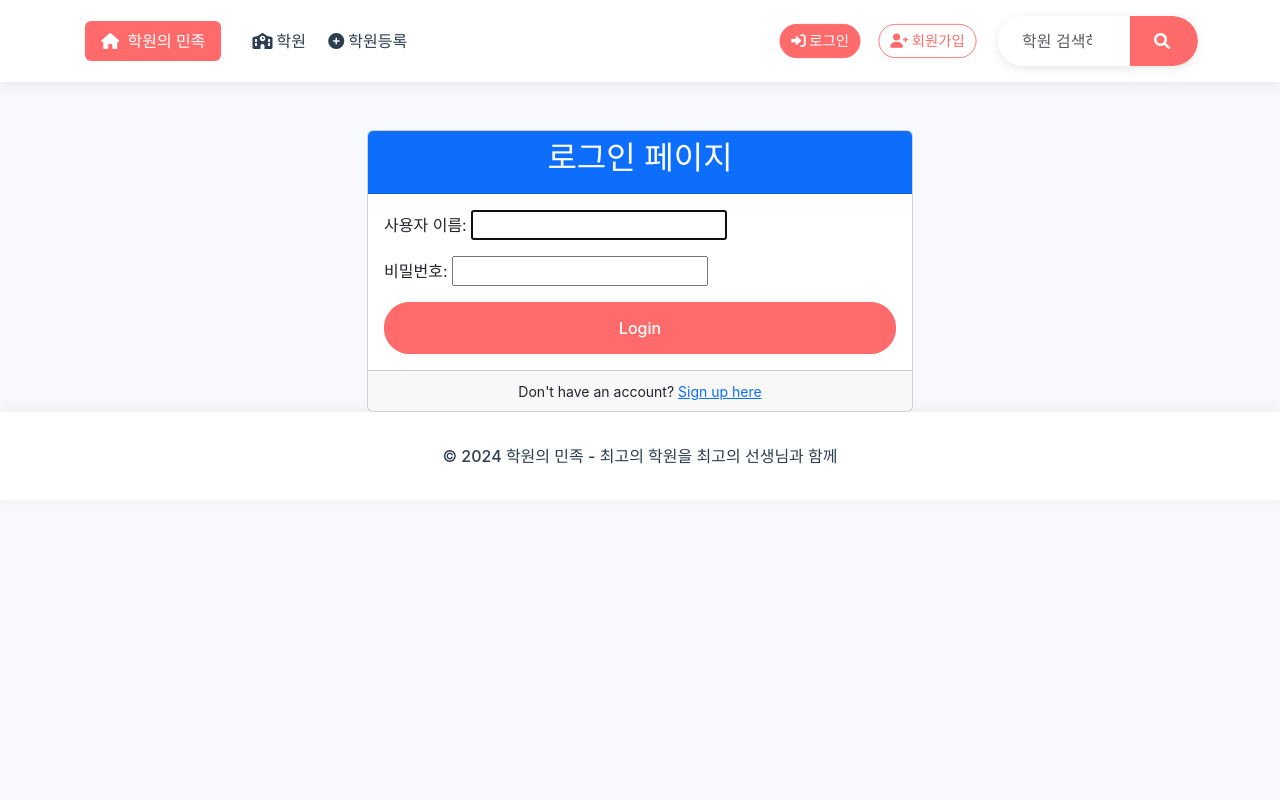
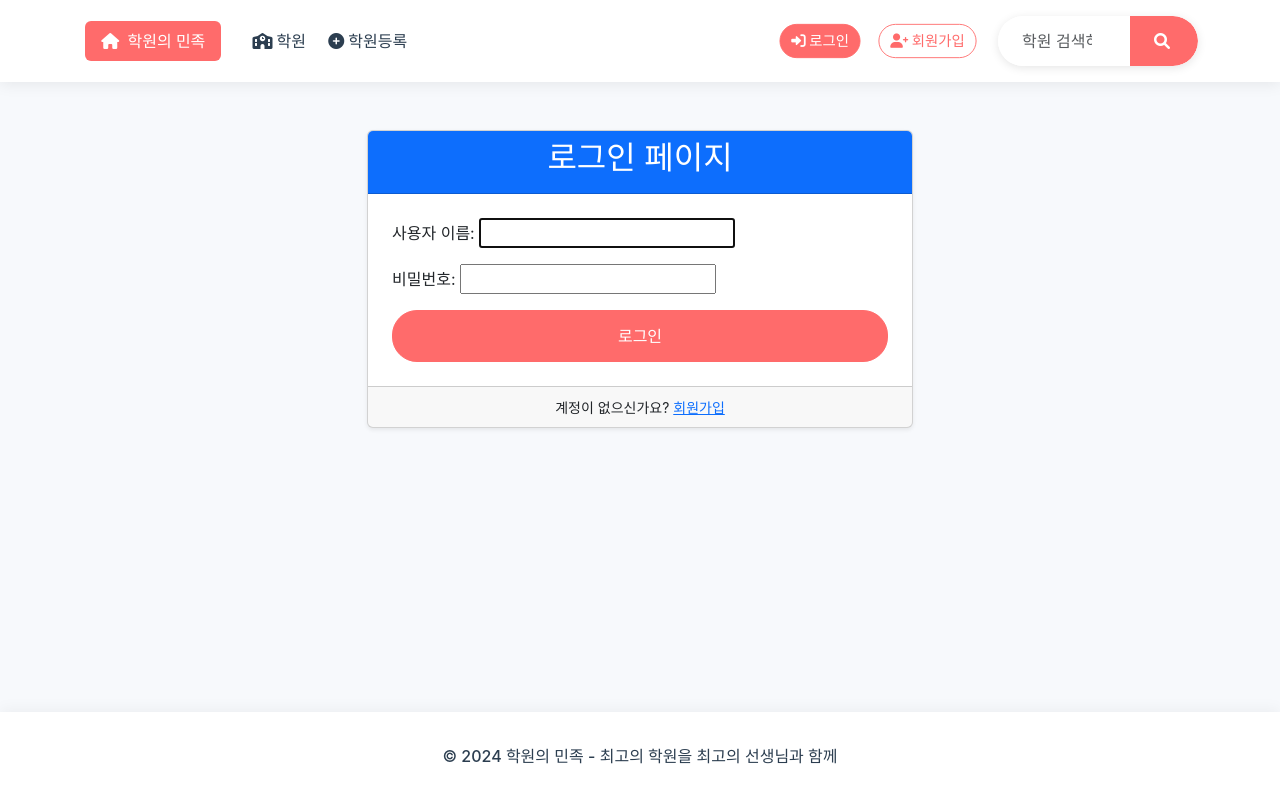
Before and after one commit to willstory/TeamProject, a Django app: page /accounts/login/ in a window 1280 px wide. Run offline with Django 5.2, Linux system fonts and the light colour scheme.

Commit message:
회원가입디자인

```diff
--- a/config/settings.py
+++ b/config/settings.py
@@ -39,6 +39,7 @@ INSTALLED_APPS = [
     'django.contrib.messages',
     'django.contrib.staticfiles',
 
+    'config',
     'course.apps.CourseConfig',
     'member',
     'academy',
--- a/config/templates/base.html
+++ b/config/templates/base.html
@@ -16,10 +16,11 @@
             --light-color: #F7F9FC;
         }
 
-        body {
+        html, body {
+            height: 100%; /* html과 body의 높이를 100%로 설정 */
             display: flex;
             flex-direction: column;
-            min-height: 100vh; /* 최소 높이를 100vh로 설정 */
+            margin: 0;
             background-color: var(--light-color);
             color: var(--dark-color);
             font-family: 'Pretendard', -apple-system, BlinkMacSystemFont, system-ui, Roboto, sans-serif;
@@ -157,6 +158,7 @@
             padding: 2rem 0;
             text-align: center;
             box-shadow: 0 -2px 15px rgba(0, 0, 0, 0.05);
+            margin-top: auto; /* footer를 페이지 하단에 고정 */
         }
 
         footer p {
@@ -213,21 +215,15 @@
                             <i class="fas fa-user me-1"></i>{{ user.username }}
                         </a>
                     {% else %}
-                        <a class="btn btn-primary small-btn" href="{% url 'login' %}">
-                            <i class="fas fa-sign-in-alt me-1"></i>로그인
-                        </a>
-                        <a class="btn btn-outline-primary small-btn" href="{% url 'register' %}">
-                            <i class="fas fa-user-plus me-1"></i>회원가입
-                        </a>
+                        <a class="btn btn-primary small-btn" href="{% url 'login' %}"><i class="fas fa-sign-in-alt me-1"></i>로그인</a>
+                        <a class="btn btn-outline-primary small-btn" href="{% url 'register' %}"><i class="fas fa-user-plus me-1"></i>회원가입</a>
                     {% endif %}
                 </div>
 
                 <form class="d-flex search-bar ms-3" role="search" action="#" method="get">
                     <div class="input-group">
                         <input class="form-control" type="search" id='searchInput' placeholder="학원 검색하기..." aria-label="Search" name="query">
-                    <button class="btn btn-primary" type="submit">
-                        <i class="fas fa-search me-1"></i>
-                    </button>
+                        <button class="btn btn-primary" type="submit"><i class="fas fa-search me-1"></i></button>
                     </div>
                 </form>
             </div>
--- a/config/templates/registration/login.html
+++ b/config/templates/registration/login.html
@@ -4,21 +4,28 @@
 <div class="container mt-5">
     <div class="row justify-content-center">
         <div class="col-md-6">
-            <div class="card">
+            <div class="card shadow-sm">
                 <div class="card-header text-center bg-primary text-white">
                     <h2>로그인 페이지</h2>
                 </div>
-                <div class="card-body">
+                <div class="card-body p-4">
                     <form action="{% url 'login' %}" method="post">
                         {% csrf_token %}
-                        {{ form.as_p }}
+                        <div class="mb-3">
+                            {{ form.username.label_tag }}
+                            {{ form.username }}
+                        </div>
+                        <div class="mb-3">
+                            {{ form.password.label_tag }}
+                            {{ form.password }}
+                        </div>
                         <div class="d-grid">
-                            <button type="submit" class="btn btn-primary btn-block">Login</button>
+                            <button type="submit" class="btn btn-primary btn-block">로그인</button>
                         </div>
                     </form>
                 </div>
                 <div class="card-footer text-center">
-                    <small>Don't have an account? <a href="{% url 'register' %}">Sign up here</a></small>
+                    <small>계정이 없으신가요? <a href="{% url 'register' %}">회원가입</a></small>
                 </div>
             </div>
         </div>
```
Also changed, not shown: config/templates/registration/register.html (+9 -3 lines), config/templatetags/custom_filters.py (added, +8 -0 lines), config/templatetags/__init__.py (added). Lines whose indentation alone changed are shown as unchanged.
